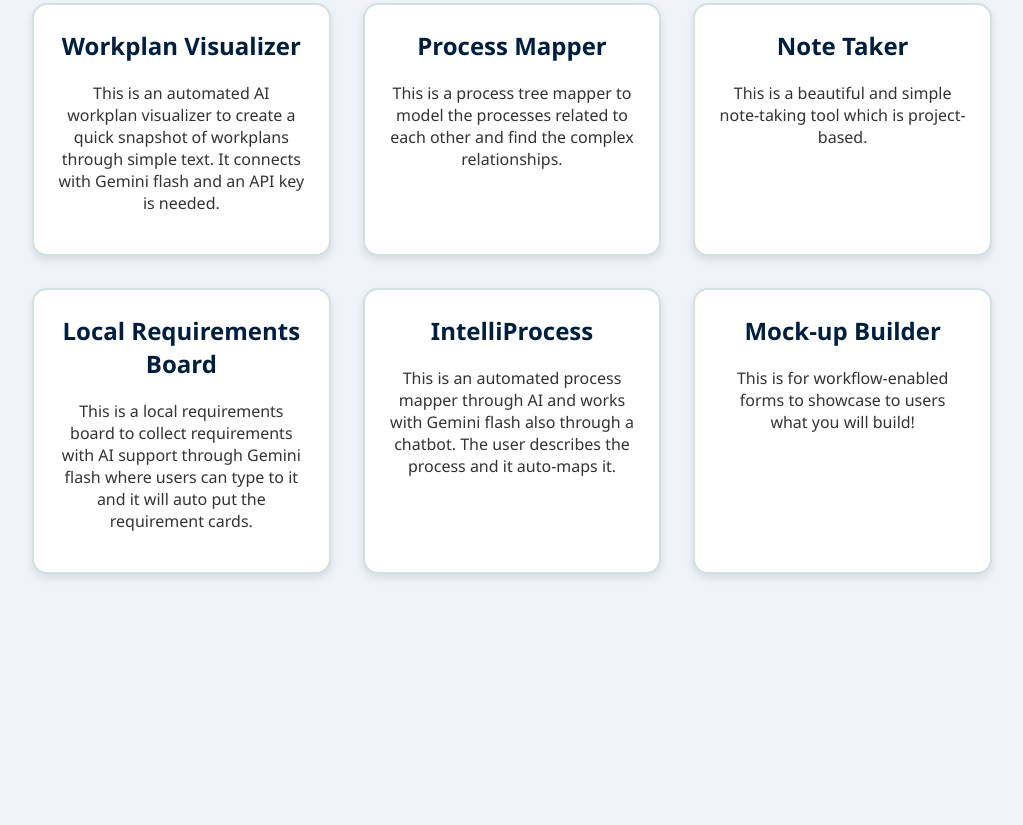
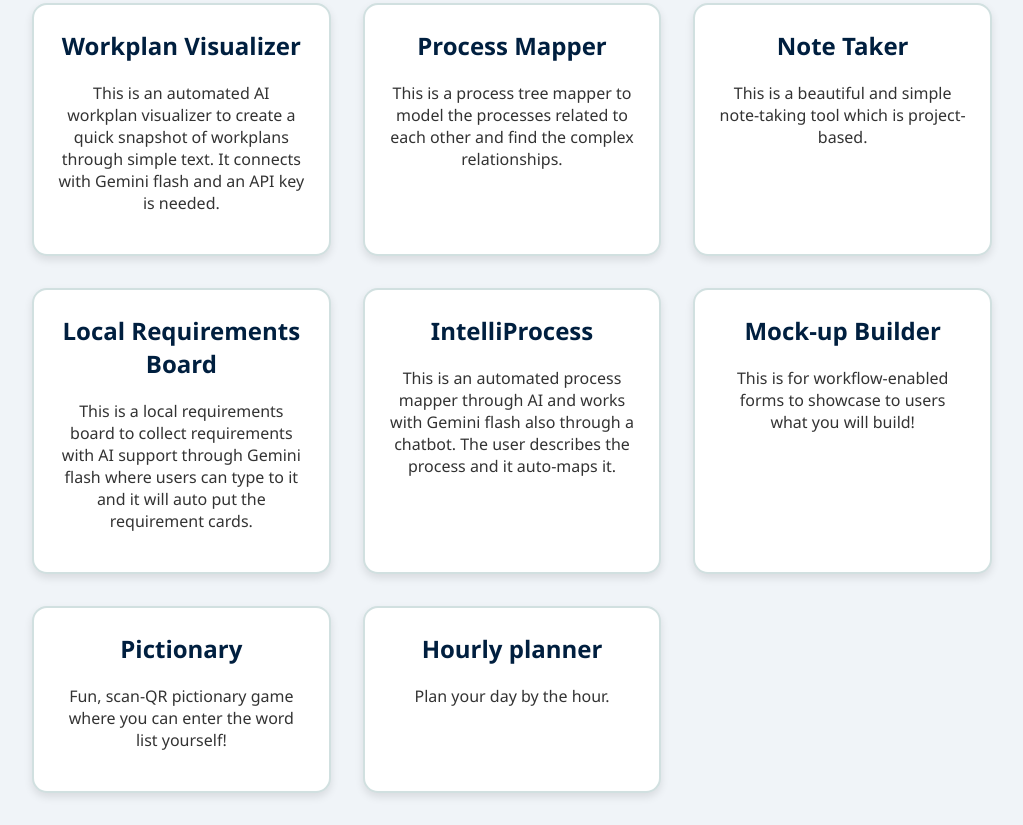
Before and after one commit to frostyqatar/abdulla, a plain HTML site: page index.html in a window 1280 px wide. Shown: the part 420-1245 px from the top of the page, without its empty margins (128-1151 px from the left). Before the commit the page ends 1026 px from the top, so only its background shows below. Drawn offline with Linux system fonts and the light colour scheme.

Commit message:
Update index.html

```diff
--- a/index.html
+++ b/index.html
@@ -139,6 +139,24 @@ text-align: center;
                 <p>This is for workflow-enabled forms to showcase to users what you will build! </p>
             </div>
         </a>
+
+             <a href="https://frostyqatar.github.io/wla_kilmah/" class="tool-card" target="_blank">
+            <div>
+                <h2>Pictionary</h2>
+                <p>Fun, scan-QR pictionary game where you can enter the word list yourself! </p>
+            </div>
+
+
+        </a>
+
+             <a href="https://frostyqatar.github.io/hourlyplanner/" class="tool-card" target="_blank">
+            <div>
+                <h2>Hourly planner</h2>
+                <p>Plan your day by the hour. </p>
+            </div>
+
+
+        </a>
     </div>
 </div>
 </body>
```
